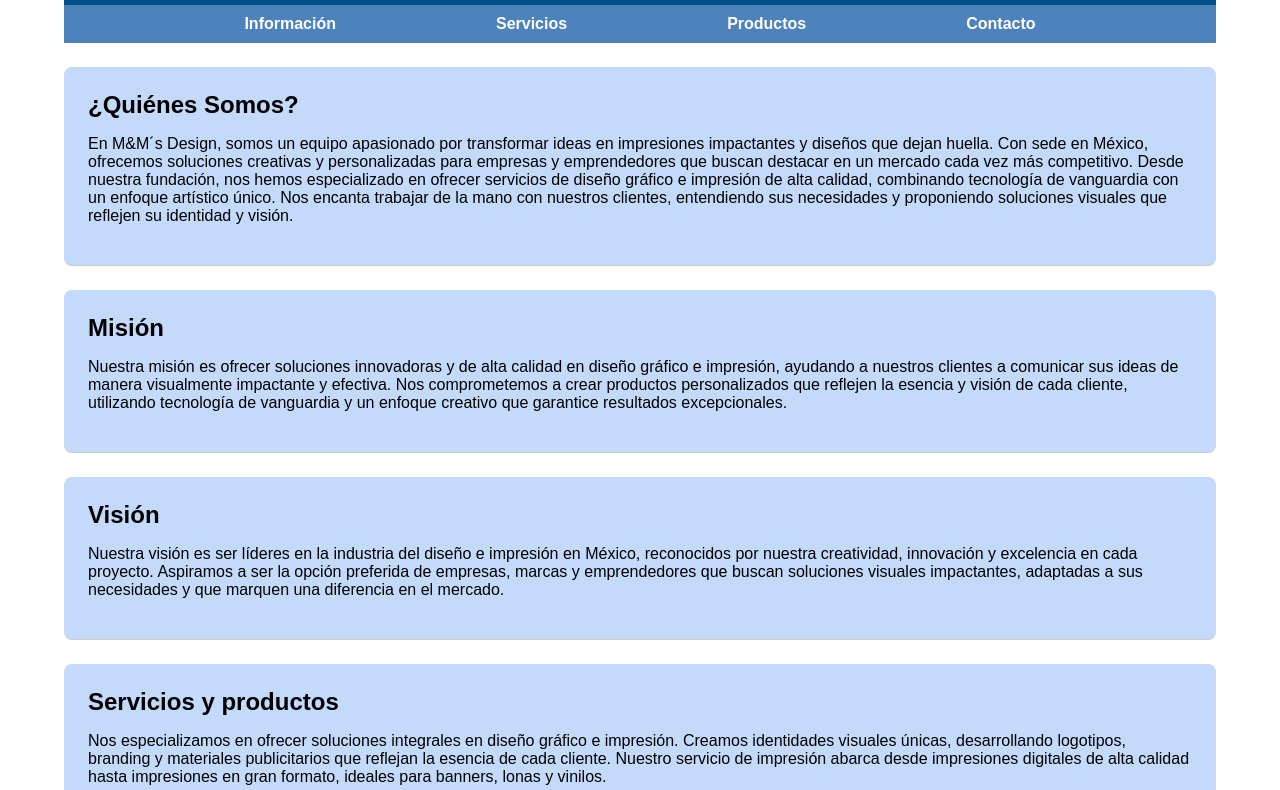
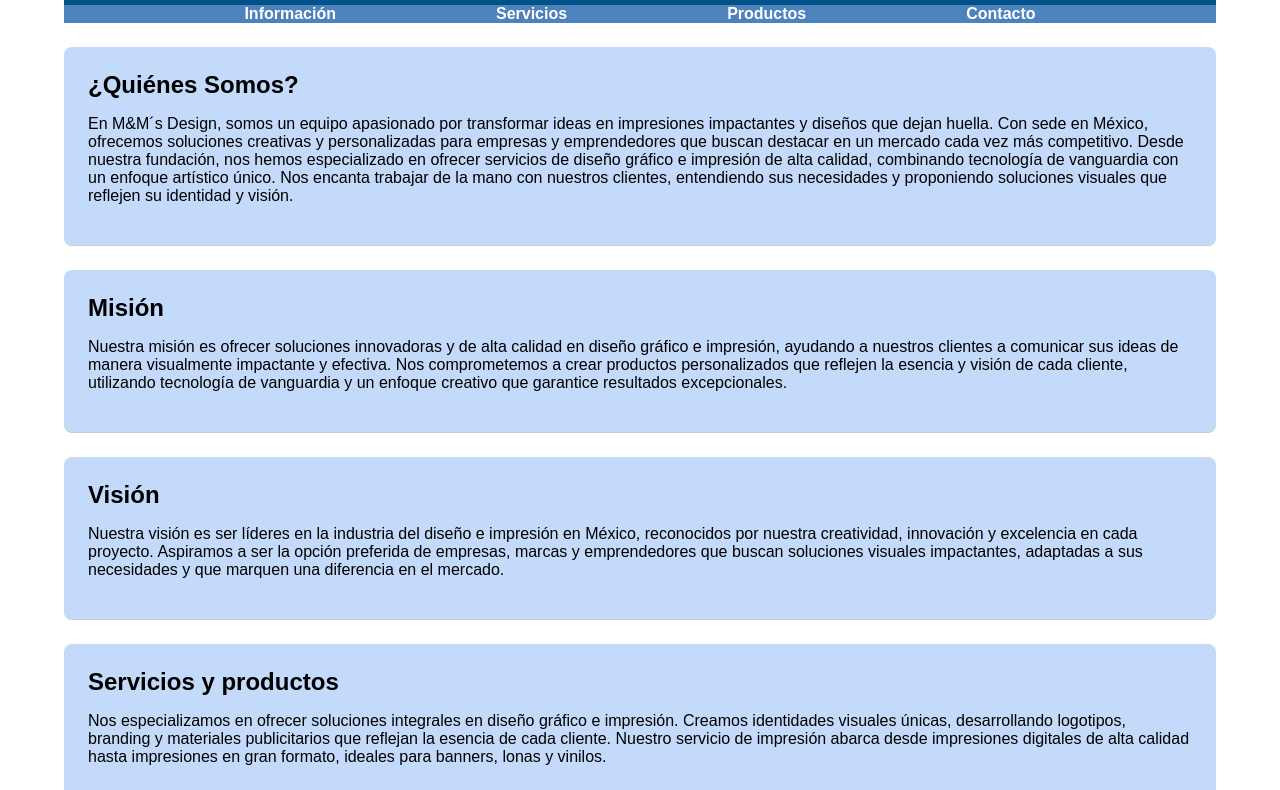
Before and after one commit to Mishedelcid2584/proyectofinal6, a plain HTML site: page index.html in a window 1280 px wide. Shown: the part 104-894 px from the top of the page. Drawn offline with nearby package versions, Linux system fonts and the light colour scheme.

Commit message:
Update estilos.css

```diff
--- a/estilos.css
+++ b/estilos.css
@@ -180,12 +180,19 @@ color: #4D82BC;}
         margin: auto;
         margin-top:0;
         width: 90%; }
-    .nav-tabs {
-   width: 100%;
-    .nav-tabs li {
-    margin: 0
+
+  .nav-tabs {
+    display: flex;
+    justify-content: center;
+    background-color: #4D82BC;
+    margin: 0;
+    padding: 0;
+    list-style: none;
+
+      .nav-tabs li {
+    margin: 0 ;
 }
-    .h2{   font-size: 20px;}
+    .h1{   font-size: 20px;}
 
 }
 
```
